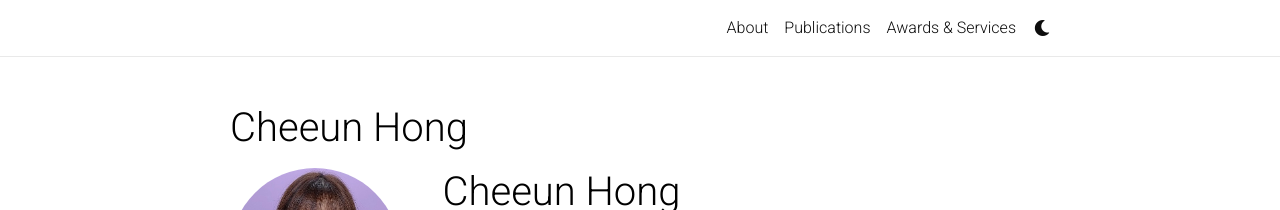
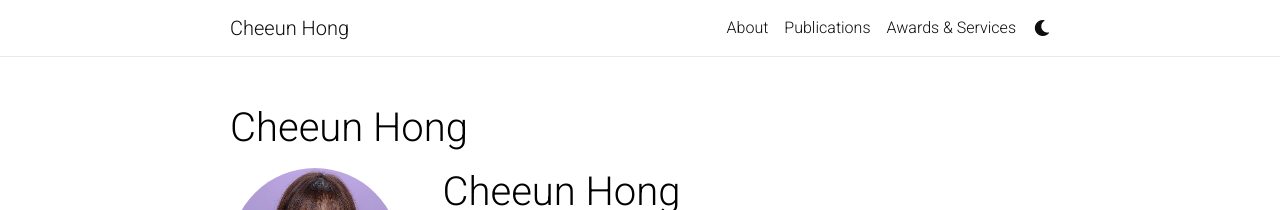
Before and after one commit to cheeunhong/cheeunhong.github.io, a Jekyll site: the page built from _pages/about.md, in a window 1280 px wide. Shown: the top 210 px of the page. Built offline with Jekyll 4.4.1, drawn with Linux system fonts in a browser that asks for light colours; nearby versions of some CDN libraries; comment, search, counter and statistics services are not loaded; a style sheet for code colours, icons or effects is not loaded.

Commit message:
header.html

```diff
--- a/_includes/header.html
+++ b/_includes/header.html
@@ -5,7 +5,7 @@
     <div class="container">
       {% if page.title != "about" %}
       <a class="navbar-brand title font-weight-lighter" href="{{ site.baseurl | prepend: site.url }}/">
-          <!--       {% if site.title == "blank" %}<span class="font-weight-bold">{{ site.first_name }}</span> {{ site.middle_name }}  {{ site.last_name }}{% else %}{{ site.title }}{% endif %} -->
+        {% if site.title == "blank" %}<span class="font-weight-bold">{{ site.first_name }}</span> {{ site.middle_name }}  {{ site.last_name }}{% else %}{{ site.title }}{% endif %}
       </a>
       {% elsif site.enable_navbar_social %}
         <!-- Social Icons -->
```
